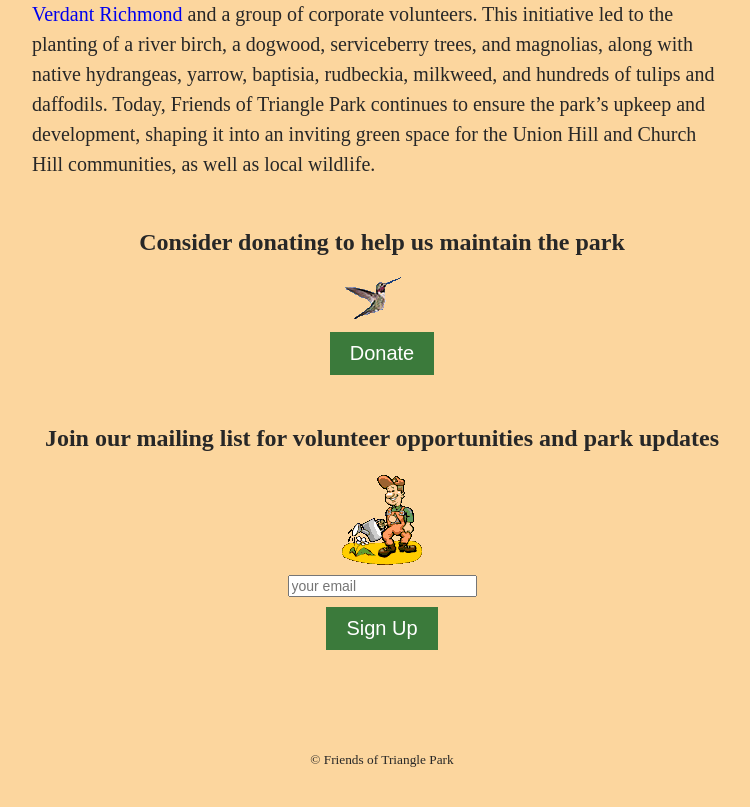
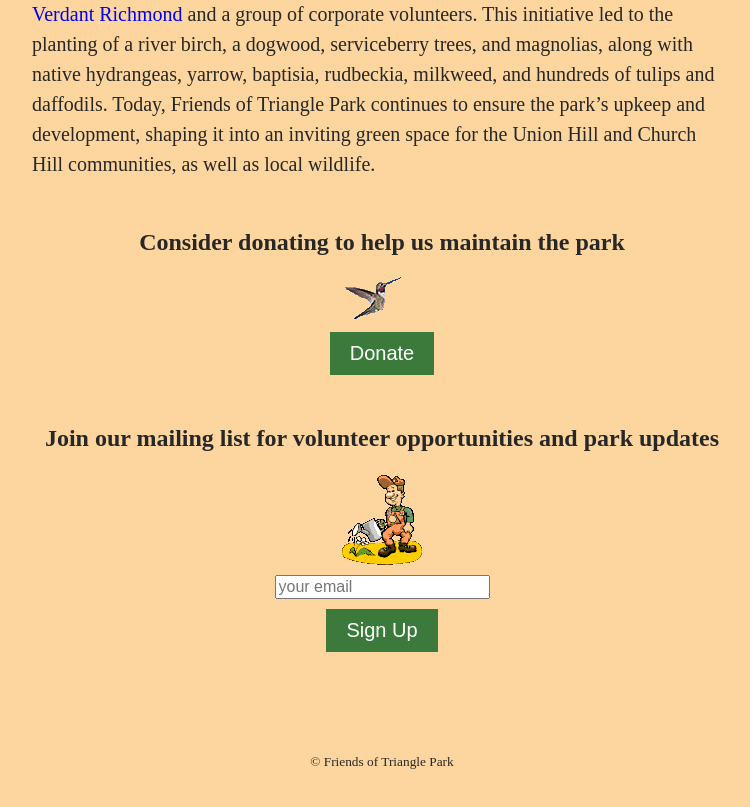
Before and after one commit to roldyclark/friends-of-triangle-park, a plain HTML site: page index.html in a window 1280 px wide. Shown: the part 990-1797 px from the top of the page, without its empty margins (258-1008 px from the left). Drawn offline with Linux system fonts and the light colour scheme.

Commit message:
form style

```diff
--- a/style.css
+++ b/style.css
@@ -59,7 +59,8 @@ button:hover {
 }
 
 input {
-  font-size: 14px;
+  font-size: 16px;
+  margin: 30px auto;
 }
 
 a {
```
